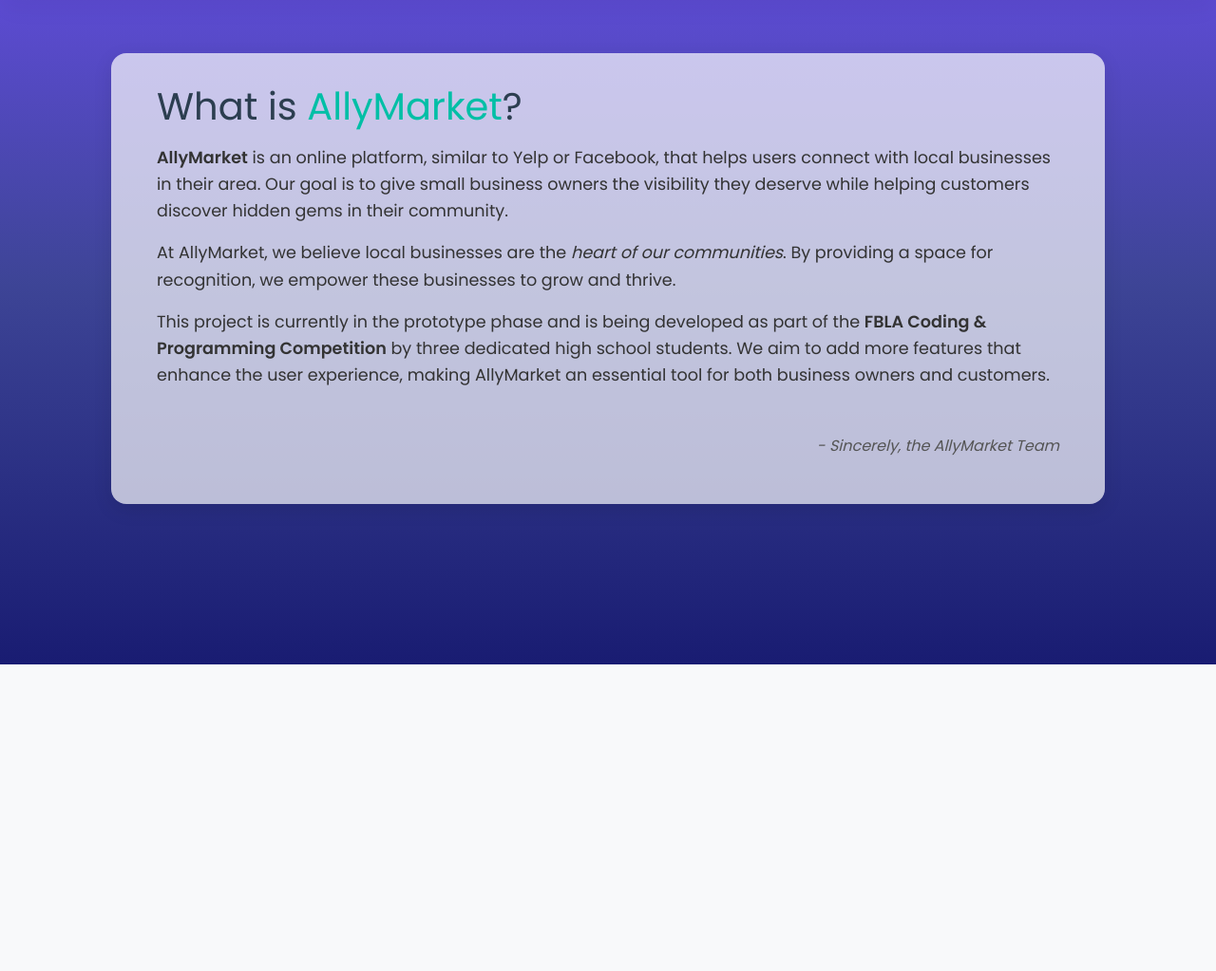
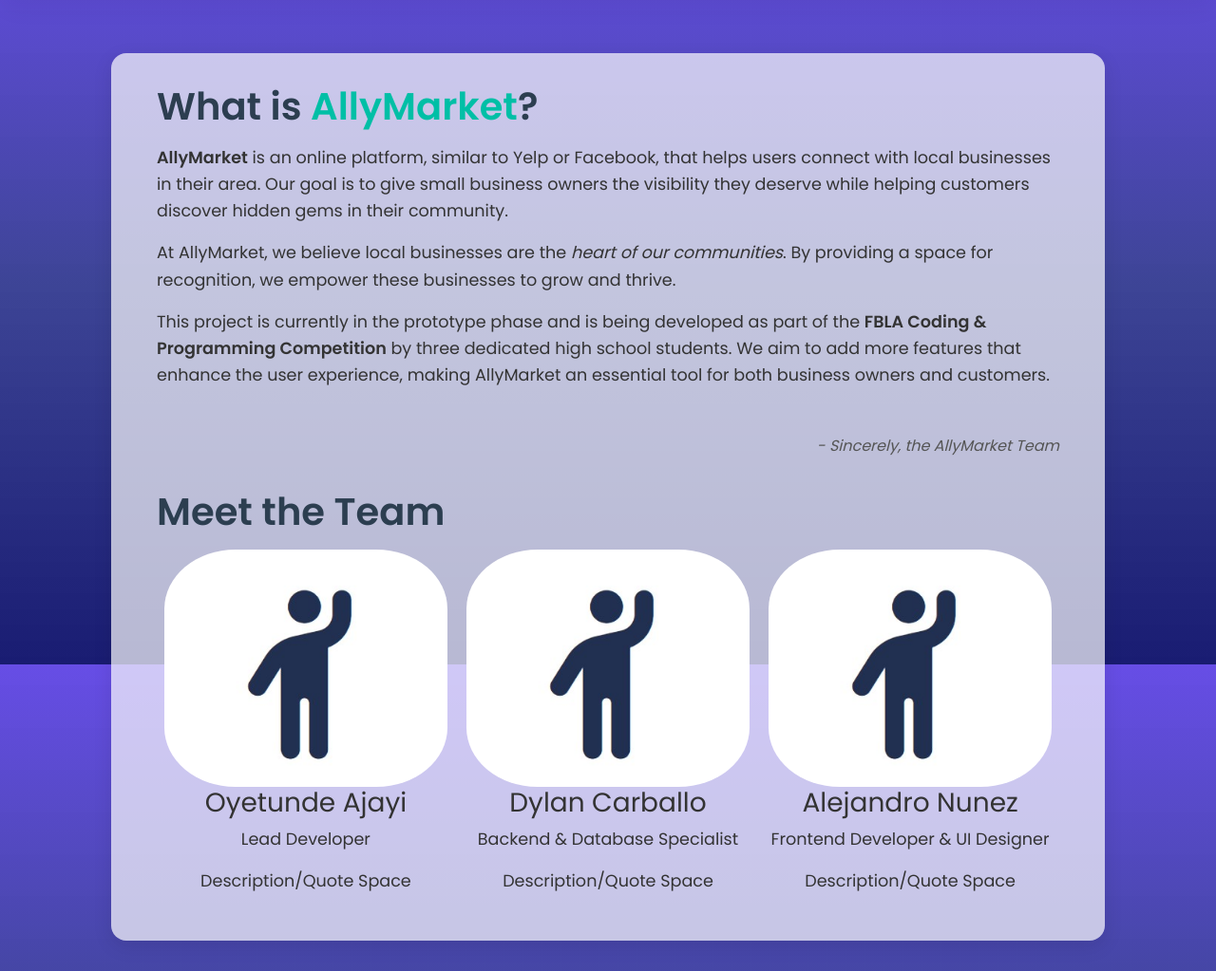
Before and after one commit to Oyetron2000/Allymarket-, a Flask app: page /about in a window 1280 px wide. Shown: the part 100-1123 px from the top of the page at 95% size. Before the commit the page ends 800 px from the top, so only its background shows below. Run offline with Flask 3, Linux system fonts and the light colour scheme; some libraries are stand-ins or nearby versions.

Commit message:
Updated About Page
Includes: "Meet the Team" Section w/ placeholder image frames and our roles 🤓🤓🤓

```diff
--- a/FBLA 2025/Website/Templates/about.html
+++ b/FBLA 2025/Website/Templates/about.html
@@ -1,4 +1,3 @@
-
 {% extends "base.html" %}
 {% block title %}AllyMarket{% endblock %}
 
@@ -6,7 +5,7 @@
 <div class="about-wrapper">
   <center>
     <div class="card about-card">
-      <h1>What is <span class="highlight">AllyMarket</span>?</h1>
+      <h1><strong>What is <span class="highlight">AllyMarket</span>?</strong></h1>
 
       <p>
         <strong>AllyMarket</strong> is an online platform, similar to Yelp or Facebook, that helps users connect with local businesses in their area. Our goal is to give small business owners the visibility they deserve while helping customers discover hidden gems in their community.
@@ -23,7 +22,28 @@
       <p class="signature">
         <em>- Sincerely, the AllyMarket Team</em>
       </p>
-    </div>
+        </p>
+      <h1><strong>Meet the Team</strong></h1>
+      <div class="team-container" style="display: flex; justify-content: center; gap: 20px; flex-wrap: wrap; text-align: center;">
+        <div class="team-member">
+          <img src="{{ url_for('static', filename='assets/customer.jpg') }}" alt="Customer" style="height: 250px; border-radius: 25%;">
+          <h3>Oyetunde Ajayi</h3>
+          <p>Lead Developer</p>
+          <p>Description/Quote Space</p>
+        </div>
+        <div class="team-member">
+          <img src="{{ url_for('static', filename='assets/customer.jpg') }}" alt="Customer" style="height: 250px; border-radius: 25%;">
+          <h3>Dylan Carballo</h3>
+          <p>Backend & Database Specialist</p>
+          <p>Description/Quote Space</p>
+        </div>
+        <div class="team-member">
+          <img src="{{ url_for('static', filename='assets/customer.jpg') }}" alt="Customer" style="height: 250px; border-radius: 25%;">
+          <h3>Alejandro Nunez</h3>
+          <p>Frontend Developer & UI Designer</p>
+          <p>Description/Quote Space</p>
+        </div>
+      </div>
   </center>
 </div>
 {% endblock %}
```
